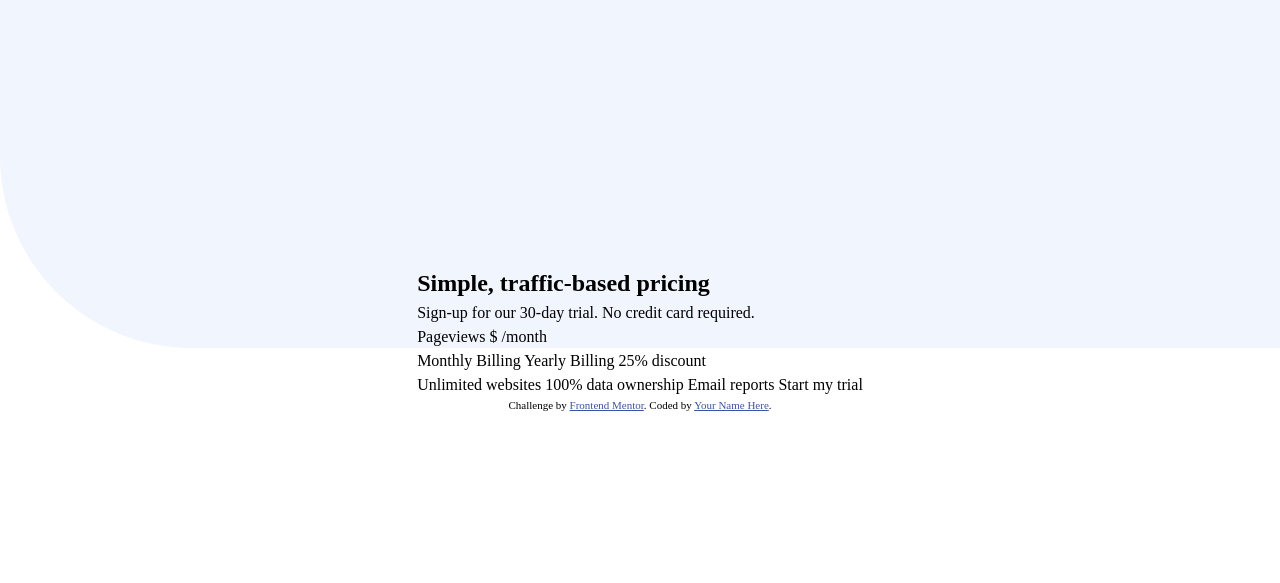
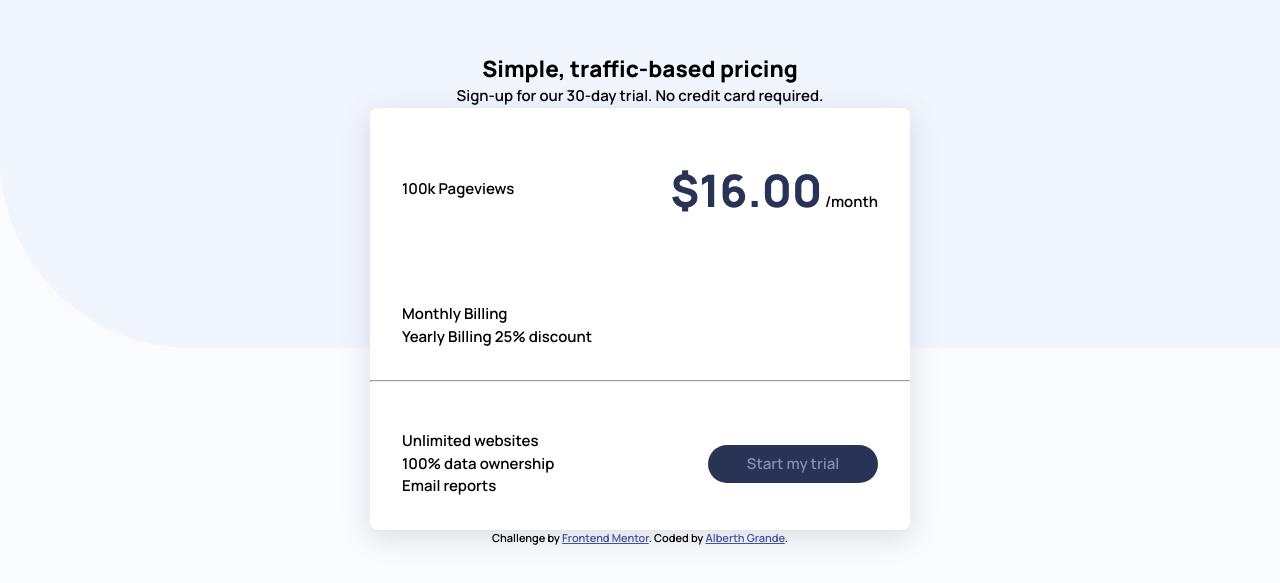
Before and after one commit to alberthgrande/interactive-pricing-component, a plain HTML site: page index.html in a window 1280 px wide. Shown: the part 101-684 px from the top of the page. Drawn offline with Linux system fonts and the light colour scheme.

Commit message:
second commit

```diff
--- a/index.html
+++ b/index.html
@@ -1,58 +1,72 @@
 <!DOCTYPE html>
 <html lang="en">
-
   <head>
-  <meta charset="UTF-8">
-  <meta name="viewport" content="width=device-width, initial-scale=1.0">
+    <meta charset="UTF-8" />
+    <meta name="viewport" content="width=device-width, initial-scale=1.0" />
     <!-- displays site properly based on user's device -->
 
-  <link rel="icon" type="image/png" sizes="32x32" href="./images/favicon-32x32.png">
+    <link
+      rel="icon"
+      type="image/png"
+      sizes="32x32"
+      href="./images/favicon-32x32.png"
+    />
 
     <title>Frontend Mentor | Interactive pricing component</title>
 
     <!-- scss link -->
-  <link rel="stylesheet" href="./dist/style.css">
+    <link rel="stylesheet" href="./dist/style.css" />
+    <link rel="stylesheet" href="style.css" />
 
     <!-- goole fonts -->
-  <link rel="preconnect" href="https://fonts.googleapis.com">
-  <link rel="preconnect" href="https://fonts.gstatic.com" crossorigin>
-  <link href="https://fonts.googleapis.com/css2?family=Manrope:wght@600;800&display=swap" rel="stylesheet">
+    <link rel="preconnect" href="https://fonts.googleapis.com" />
+    <link rel="preconnect" href="https://fonts.gstatic.com" crossorigin />
+    <link
+      href="https://fonts.googleapis.com/css2?family=Manrope:wght@600;800&display=swap"
+      rel="stylesheet"
+    />
   </head>
 
   <body>
     <header>
-    <section class="pricing">
+      <section class="pricing__header">
         <h1>Simple, traffic-based pricing</h1>
         <p>Sign-up for our 30-day trial. No credit card required.</p>
       </section>
     </header>
+
     <main>
       <div class="container">
-      <section class="pricing">
-        <!--  -->
+        <article class="pricing">
+          <div class="pricing__flex">
+            <p><span>100k</span> Pageviews</p>
+            <p><span class="pricing__flex-price">$16.00</span> /month</p>
+          </div>
 
-        <!--  -->
+          <div></div>
+
+          <div class="pricing__flex">
+            <div class="pricing__flex-center">
+              <p>Monthly Billing</p>
+
+              <p>Yearly Billing <span>25% discount</span></p>
+            </div>
+          </div>
+
+          <hr />
+
+          <div class="pricing__flex">
             <div>
-          Pageviews
-          $ /month
+              <p>Unlimited websites</p>
+              <p>100% data ownership</p>
+              <p>Email reports</p>
             </div>
 
             <div>
-          Monthly Billing
-          <!--  -->
-          Yearly Billing 25% discount
+              <button class="pricing__button">Start my trial</button>
             </div>
-        <!--  -->
-        <div>
-          Unlimited websites
-          100% data ownership
-          Email reports
-          <!--  -->
-          Start my trial
-          <!--  -->
           </div>
-
-      </section>
+        </article>
       </div>
     </main>
 
@@ -65,10 +79,11 @@
 
     <footer>
       <div class="attribution">
-      Challenge by <a href="https://www.frontendmentor.io?ref=challenge" target="_blank">Frontend Mentor</a>.
-      Coded by <a href="#">Your Name Here</a>.
+        Challenge by
+        <a href="https://www.frontendmentor.io?ref=challenge" target="_blank"
+          >Frontend Mentor</a
+        >. Coded by <a href="#">Alberth Grande</a>.
       </div>
     </footer>
   </body>
-
 </html>
--- a/scss/globals/_boilerplate.scss
+++ b/scss/globals/_boilerplate.scss
@@ -3,12 +3,71 @@ body {
     image: url(../images/bg-pattern.svg);
     repeat: no-repeat;
   }
+  display: flex;
+  flex-direction: column;
+  justify-content: center;
+  margin: 0 0.5rem;
 
-  margin-top: 40px;
+  // root
+  background-color: var(--neutral-Very-Pale-Blue);
+  font-family: var(--font-family);
+  font-size: var(--font-size);
+}
 
-  // layout
-  display: grid;
-  place-content: center;
+.container {
+  border-radius: 0.5rem;
+  box-shadow: rgba(100, 100, 111, 0.2) 0px 7px 29px 0px;
+
+  //center div
+  margin: auto;
+  max-width: 540px;
+
+  // root
+  background-color: var(--neutral-White);
+}
+
+// pricing
+.pricing {
+  display: flex;
+  flex-direction: column;
+
+  &__header {
+    text-align: center;
+  }
+
+  &__flex {
+    display: flex;
+    justify-content: space-between;
+    align-items: center;
+    padding: 3rem 2rem 2rem;
+
+    &-price {
+      font-size: 2.8rem;
+
+      // root
+      font-weight: var(--fw-800);
+      color: var(--neutral-Dark-Desaturated-Blue);
+    }
+  }
+
+  &__button {
+    border: none;
+    border-radius: 5rem;
+    cursor: pointer;
+    padding: 0.5rem;
+    width: 170px;
+    outline-color: transparent;
+
+    // root
+    background-color: var(--neutral-Dark-Desaturated-Blue);
+    color: var(--neutral-Grayish-Blue);
+  }
+  &__button:hover {
+    color: var(--neutral-White);
+  }
+  &__button:active {
+    transform: scale(0.98);
+  }
 }
 
 // footer
--- a/scss/globals/_colors.scss
+++ b/scss/globals/_colors.scss
@@ -13,7 +13,7 @@
 
   // neutral
   // (Pricing Component Background)
-  --neutral-White: hsl (0, 0%, 100%);
+  --neutral-White: hsl(0, 0%, 100%);
   // (Main Background)
   --neutral-Very-Pale-Blue: hsl(230, 100%, 99%);
   // (Empty Slider Bar)
--- a/scss/globals/_media.scss
+++ b/scss/globals/_media.scss
@@ -0,0 +1,9 @@
+@media only screen and (max-width: 48rem) {
+  .pricing {
+    &__flex {
+      display: flex;
+      flex-direction: column;
+      text-align: center;
+    }
+  }
+}
--- a/scss/globals/_typography.scss
+++ b/scss/globals/_typography.scss
@@ -1,6 +1,9 @@
 :root {
   // (Introductory Paragraph)
-  --font-size: 15px;
+  --font-size: 0.938rem;
 
   --font-family: "Manrope", sans-serif;
+
+  --fw-600: 600;
+  --fw-800: 800;
 }
```
Also changed, not shown: dist/style.css, style.css (added), 1 other file. Lines whose indentation alone changed are shown as unchanged.
